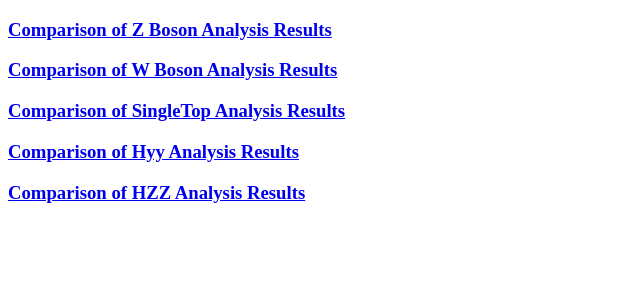
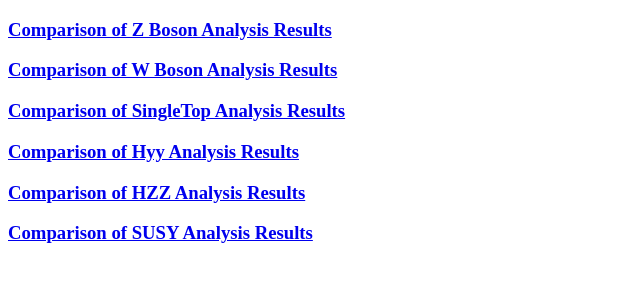
Before and after one commit to kagansahan/kagansahan.github.io, a plain HTML site: page index.html in a window 1280 px wide. Shown: the whole page, without its empty margins (0-640 px from the left). Drawn offline with Linux system fonts and the light colour scheme.

Commit message:
Update SUSYAnalysis

```diff
--- a/index.html
+++ b/index.html
@@ -25,6 +25,9 @@
     <h3>
         <a href="compare_HZZAnalysis.html">Comparison of HZZ Analysis Results</a>
     </h3>
+    <h3>
+        <a href="compare_SUSYAnalysis.html">Comparison of SUSY Analysis Results</a>
+    </h3>
 </body>
 
 </html>
```
